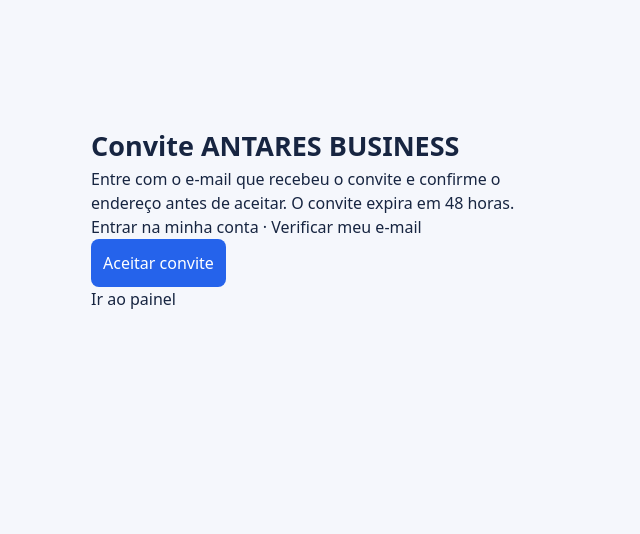
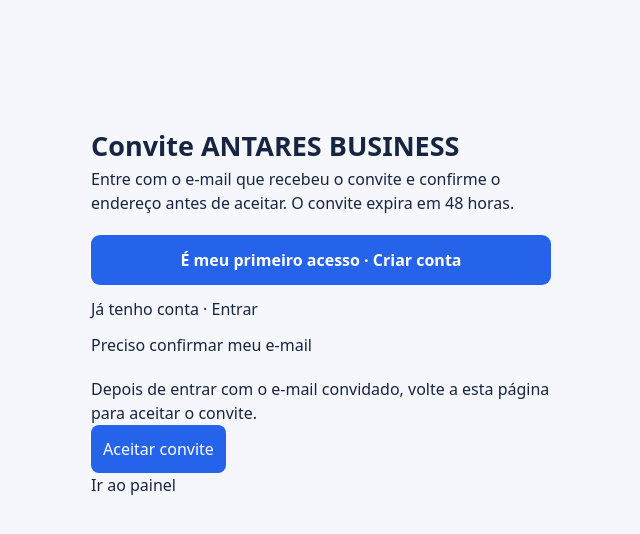
Before and after one commit to Webertcs/antares-business, a Next.js app: page /convite in a window 1280 px wide. Shown: the top 534 px of the page, without its empty margins (319-959 px from the left). Built offline with nearby package versions, Linux system fonts and the light colour scheme.

Commit message:
feat(convite): orientar primeiro acesso e preservar token

```diff
--- a/src/app/convite/ConviteClient.tsx
+++ b/src/app/convite/ConviteClient.tsx
@@ -1,12 +1,17 @@
 'use client';
 import { useState } from 'react';
-export default function ConviteClient() {
+import { useSearchParams } from 'next/navigation';
+import { Suspense } from 'react';
+function ConviteFlow() {
+  const search=useSearchParams();
+  const token=search.get('token')||'';
+  const query=/^[a-f0-9]{64}$/.test(token)?'?token='+encodeURIComponent(token):'';
   const [busy, setBusy] = useState(false);
   const [message, setMessage] = useState('');
   async function accept() {
     setBusy(true); setMessage('');
     try {
-      const token = new URLSearchParams(window.location.search).get('token');
+      if(!/^[a-f0-9]{64}$/.test(token))throw new Error('Convite inválido. Solicite um novo link ao proprietário.');
       const result = await fetch('/api/equipe/convites/aceitar', {
         method: 'POST', headers: { 'Content-Type': 'application/json' },
         body: JSON.stringify({ token }), cache: 'no-store'
@@ -21,9 +26,11 @@ export default function ConviteClient() {
   return <main style={{maxWidth:520,margin:'12vh auto',padding:30,fontFamily:'system-ui'}}>
     <h1 style={{fontSize:27,fontWeight:750}}>Convite ANTARES BUSINESS</h1>
     <p>Entre com o e-mail que recebeu o convite e confirme o endereço antes de aceitar. O convite expira em 48 horas.</p>
-    <p><a href="/auth/sign-in">Entrar na minha conta</a> · <a href="/auth/verificar-email">Verificar meu e-mail</a></p>
+    <div style={{display:"grid",gap:12,margin:"20px 0"}}><a href={"/auth/primeiro-acesso"+query} style={{background:"#2563eb",color:"#fff",padding:13,borderRadius:9,textAlign:"center",fontWeight:700}}>É meu primeiro acesso · Criar conta</a><a href={"/auth/sign-in"+query}>Já tenho conta · Entrar</a><a href={"/auth/verificar-email"+query}>Preciso confirmar meu e-mail</a></div><p>Depois de entrar com o e-mail convidado, volte a esta página para aceitar o convite.</p>
     <button disabled={busy} onClick={accept} style={{background:'#2563eb',padding:12,borderRadius:8,color:'#fff'}}>{busy?'Verificando...':'Aceitar convite'}</button>
     {message && <p role="status">{message}</p>}
     <p><a href="/">Ir ao painel</a></p>
   </main>;
 }
+
+export default function ConviteClient(){return <Suspense fallback={<p>Carregando convite...</p>}><ConviteFlow/></Suspense>}
```
